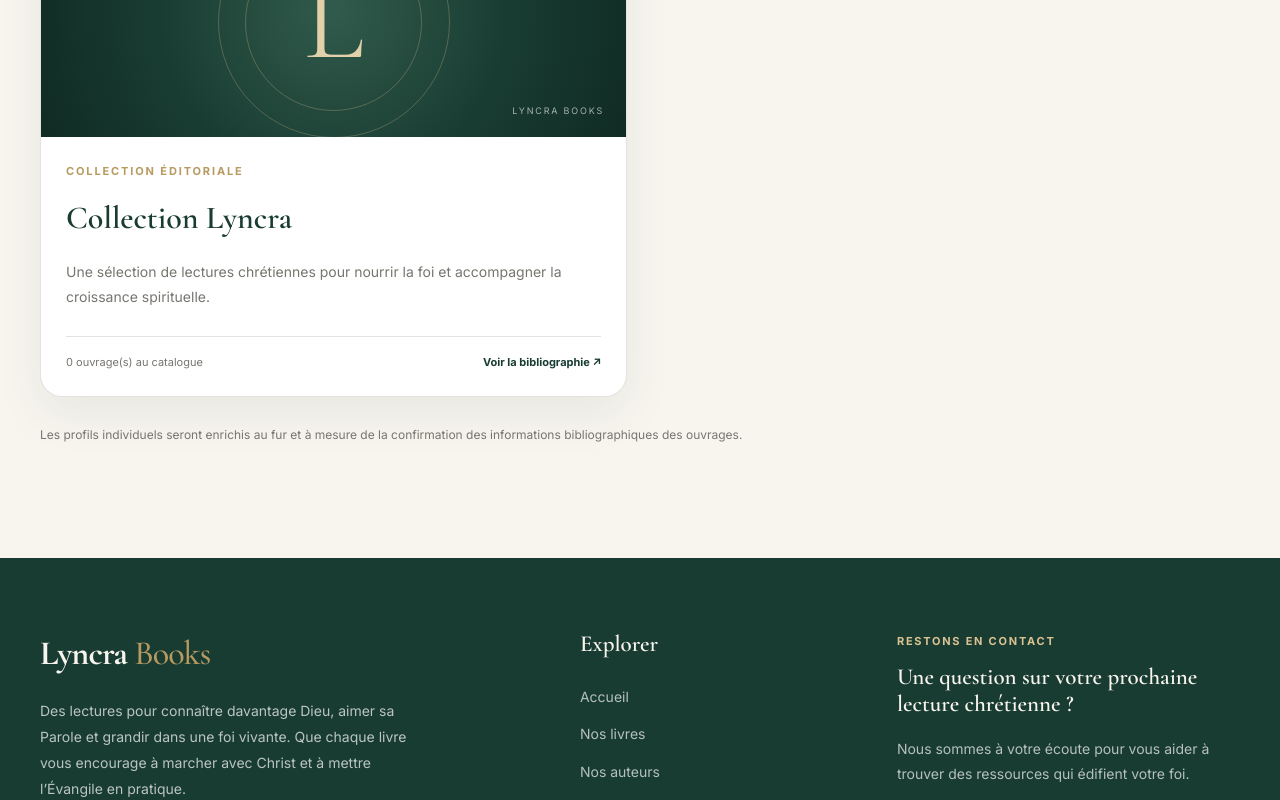
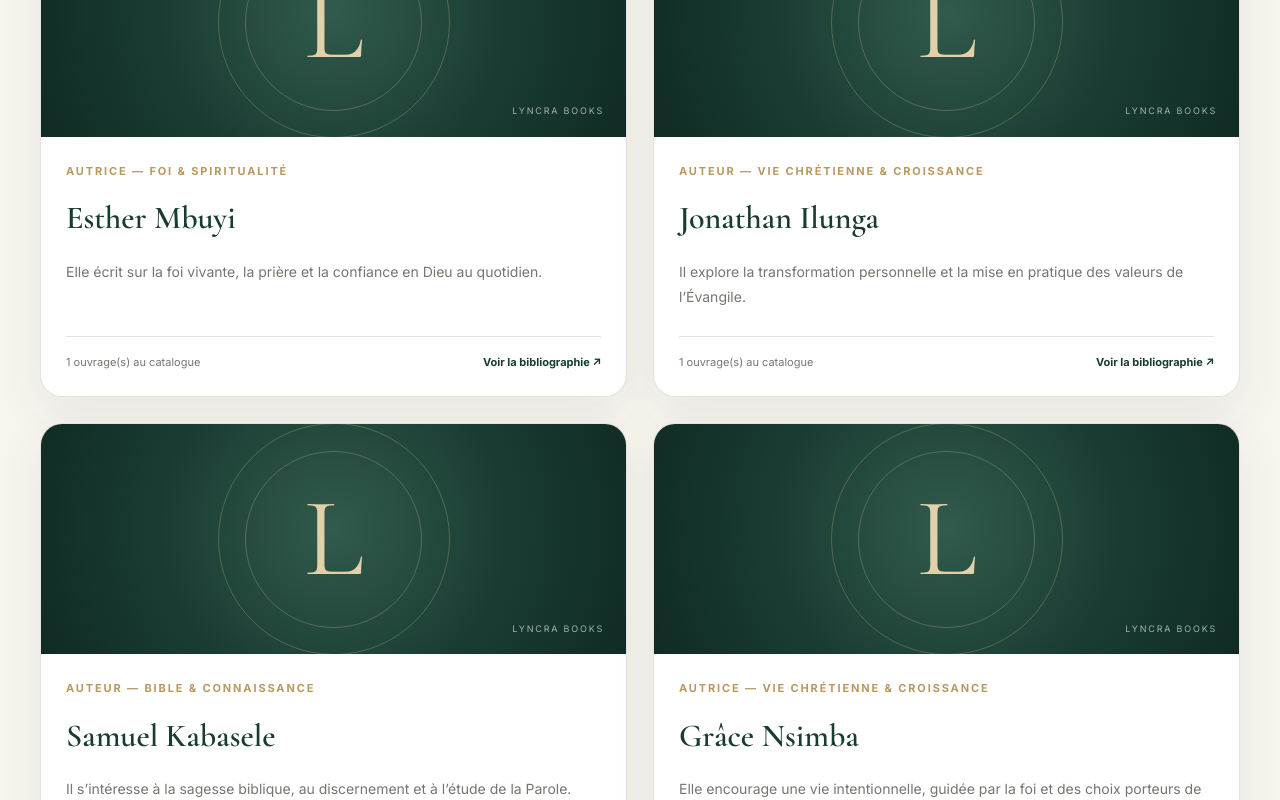
Before and after one commit to deka1512/LyncraBooks, a Nuxt app: page /auteurs in a window 1280 px wide. Shown: the part 480-1280 px from the top of the page. Built offline with nearby package versions, Linux system fonts and the light colour scheme.

Commit message:
feat: add individual author profiles

```diff
--- a/app/data/authors.ts
+++ b/app/data/authors.ts
@@ -6,17 +6,12 @@ export interface StaticAuthor {
   biography: string
 }
 
-/**
- * Les fiches individuelles seront ajoutées lorsque les noms et biographies
- * des auteurs auront été confirmés. La collection est utilisée comme crédit
- * éditorial temporaire pour les livres dont l'auteur n'est pas encore renseigné.
- */
+// Noms et biographies fictifs de démonstration : à valider ou remplacer avant publication commerciale.
 export const authors: StaticAuthor[] = [
-  {
-    slug: 'collection-lyncra',
-    name: 'Collection Lyncra',
-    role: 'Collection éditoriale',
-    shortBio: 'Une sélection de lectures chrétiennes pour nourrir la foi et accompagner la croissance spirituelle.',
-    biography: 'Les ouvrages actuellement présentés sous cette signature sont regroupés au sein de la collection éditoriale Lyncra. Les noms et biographies individuels des auteurs seront ajoutés lorsque les informations bibliographiques auront été confirmées.',
-  },
+  { slug: 'esther-mbuyi', name: 'Esther Mbuyi', role: 'Autrice — Foi & spiritualité', shortBio: 'Elle écrit sur la foi vivante, la prière et la confiance en Dieu au quotidien.', biography: 'Esther Mbuyi est un personnage fictif créé pour la maquette éditoriale de Lyncra Books. Son profil présente une voix consacrée à l’encouragement spirituel, à la vie de prière et à l’enracinement dans les Écritures.' },
+  { slug: 'jonathan-ilunga', name: 'Jonathan Ilunga', role: 'Auteur — Vie chrétienne & croissance', shortBio: 'Il explore la transformation personnelle et la mise en pratique des valeurs de l’Évangile.', biography: 'Jonathan Ilunga est un personnage fictif créé pour la maquette éditoriale de Lyncra Books. Son univers aborde la croissance personnelle, le renouvellement des pensées et le courage de vivre sa foi.' },
+  { slug: 'samuel-kabasele', name: 'Samuel Kabasele', role: 'Auteur — Bible & connaissance', shortBio: 'Il s’intéresse à la sagesse biblique, au discernement et à l’étude de la Parole.', biography: 'Samuel Kabasele est un personnage fictif créé pour la maquette éditoriale de Lyncra Books. Son profil éditorial met en avant l’étude biblique, la recherche de sagesse et le discernement chrétien.' },
+  { slug: 'grace-nsimba', name: 'Grâce Nsimba', role: 'Autrice — Vie chrétienne & croissance', shortBio: 'Elle encourage une vie intentionnelle, guidée par la foi et des choix porteurs de sens.', biography: 'Grâce Nsimba est un personnage fictif créé pour la maquette éditoriale de Lyncra Books. Ses thèmes de prédilection sont les priorités, la vocation et la cohérence entre convictions et actions.' },
+  { slug: 'deborah-kalala', name: 'Déborah Kalala', role: 'Autrice — Foi & spiritualité', shortBio: 'Elle invite à prendre le temps de méditer les Écritures et d’approfondir sa relation avec Dieu.', biography: 'Déborah Kalala est un personnage fictif créé pour la maquette éditoriale de Lyncra Books. Son univers est tourné vers la méditation biblique, l’écoute et la profondeur de la vie spirituelle.' },
+  { slug: 'david-banza', name: 'David Banza', role: 'Auteur — Bible & connaissance', shortBio: 'Il propose une approche accessible des fondements bibliques et de la connaissance chrétienne.', biography: 'David Banza est un personnage fictif créé pour la maquette éditoriale de Lyncra Books. Son profil met en avant la découverte des fondements de la foi, l’apprentissage et l’ouverture de nouvelles perspectives bibliques.' },
 ]
```
